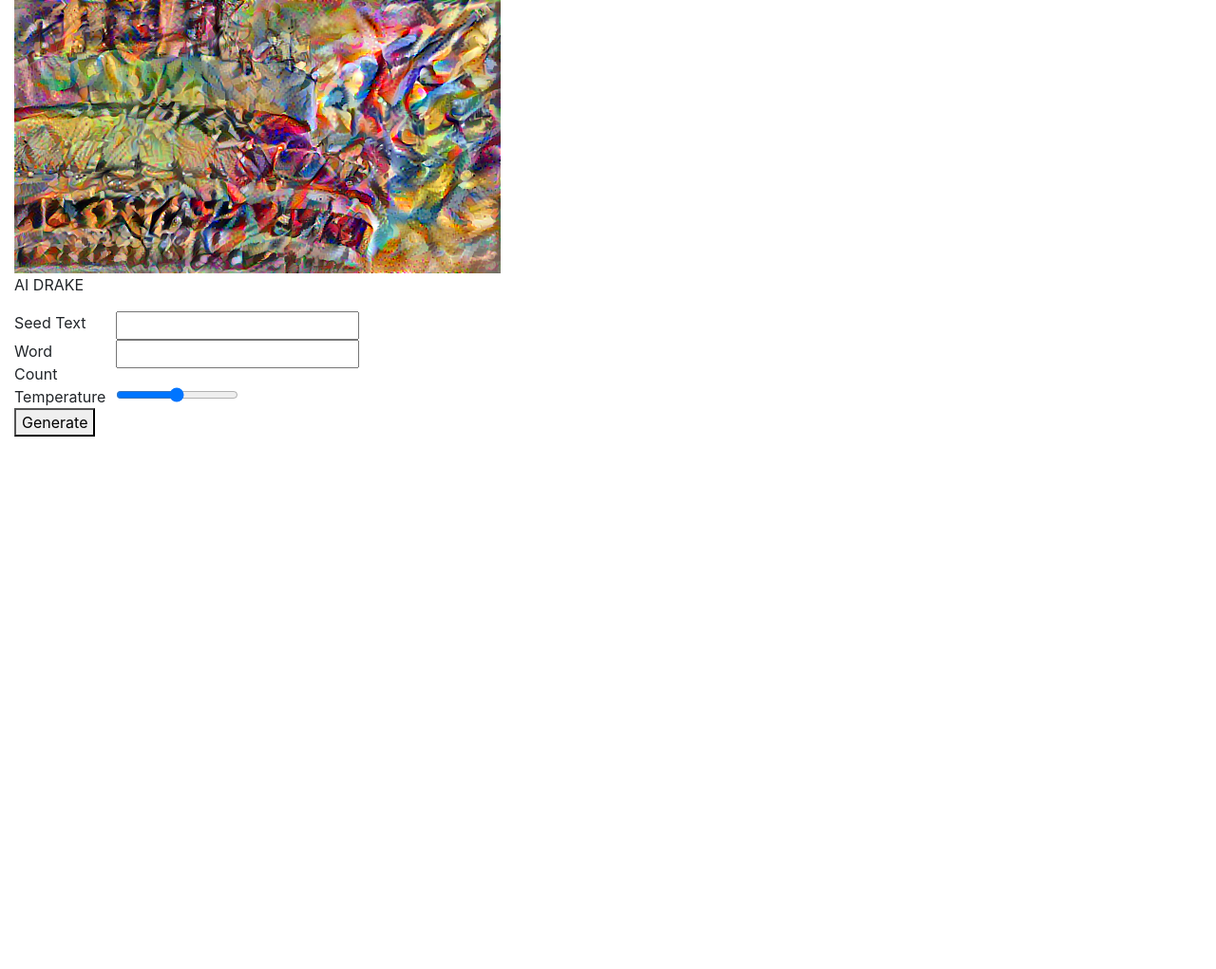
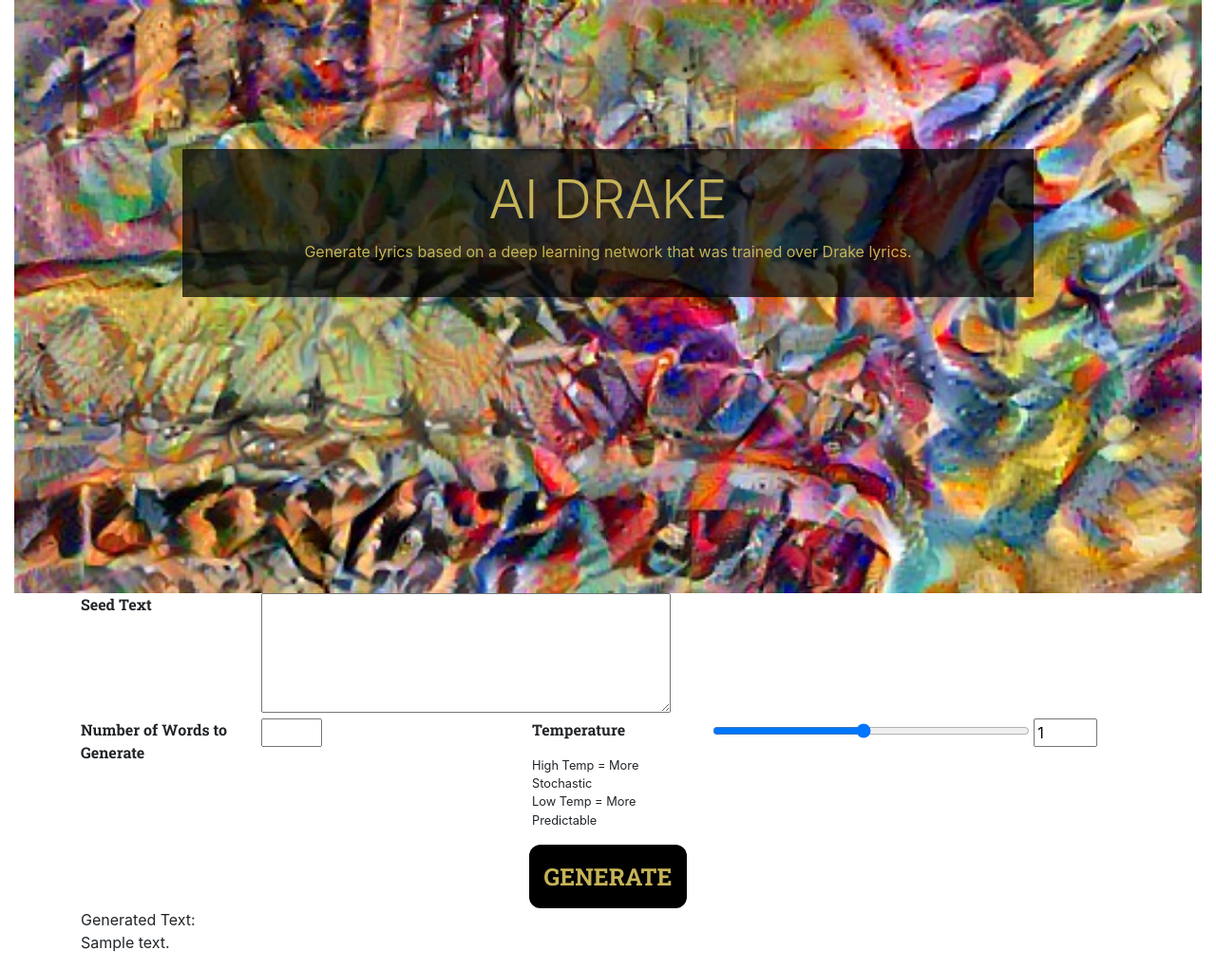
Before and after one commit to sahailee/ai_ghostwriter, a Flask app: template templates/index.html in a window 1280 px wide. Shown: the whole page at 95% size. Before the commit the page ends 460 px from the top, so only its background shows below. Run offline with Flask 2, Linux system fonts and the light colour scheme; the template is opened without the code that fills it: most values are stand-ins (such as "Sample title", 1, 10 or a date in 2020); some libraries are stand-ins or nearby versions.

Commit message:
Updated ui of website.

```diff
--- a/flask_site.py
+++ b/flask_site.py
@@ -8,16 +8,19 @@
 def index():
     if request.method == "POST":
         seed_text = request.form['seed']
-        next_words = int(request.form['count'])
+        next_words = request.form['count']
+        if seed_text is '' or next_words is '':
+            return render_template('index.html')
+        next_words = int(next_words)
         temperature = int(request.form['temp']) / 50.0
         print(temperature)
         model_name = 'model_f.h5'
-        tokenizer_name = tokenizer_verse_1 = 'tokenizer_verse_newlines_1.pickle'
+        tokenizer_name = 'tokenizer_verse_newlines_1.pickle'
         input_seq = 'input_sequence_verses_5.pickle'
         output = generate_stochastic_sampling(seed_text, next_words, temperature, model_name, tokenizer_name, input_seq)
         print(output)
         print('\n' in output)
-        return "<h1>" + output + "<h1>"
+        return render_template('index.html', generated_text=output)
 
     return render_template('index.html')
 
--- a/lyric_generation.py
+++ b/lyric_generation.py
@@ -8,7 +8,7 @@
 import os
 import pickle
 
-model_dir = '/Users/sahailjaffary//Documents/AppDevelopment/web/drakeai/model_files/'
+model_dir = 'model/'
 # Tokenizers
 tokenizer_5k = 'tokenizer_5k.pickle'
 tokenizer_full = 'tokenizer_full.pickle'
@@ -56,8 +56,7 @@
             if index == next_index:
                 output_word = word
                 break
-        if '\n' in output_word:  # For html
-            print('Word with new line: ', output_word)
+        if output_word is '\n':  # For html
             seed_text += '<br>'
         else:
             if prev_word is '\n':
--- /dev/null
+++ b/static/css/custom.css
@@ -0,0 +1,45 @@
+.carousel-caption {
+    background-color: rgba(0, 0, 0, .7);
+    color:#c5b358;
+    bottom:50%;
+}
+
+.form {
+    margin-top: 5%;
+}
+
+.input-label {
+    font-family: 'Roboto Slab', serif;
+    font-size: 100%;
+}
+
+.text-box {
+    width: 100%;
+    height: 100px;
+}
+
+.slider {
+    width: 75%;
+}
+
+.slider-value {
+    width: 25%;
+}
+
+.subtext {
+    font-size: 80%;
+}
+
+.genButton {
+    background-color: black;
+    border: none;
+    color: #c5b358;
+    padding: 15px;
+    text-align: center;
+    text-decoration: none;
+    display: inline-block;
+    font-family: 'Roboto Slab', serif;
+    font-size: 25px;
+    border-radius: 12px;
+    text-transform: uppercase;
+}
--- /dev/null
+++ b/static/js/actions.js
@@ -0,0 +1,14 @@
+var form = document.getElementById('user-input');
+
+form.addEventListener('submit', function(event) {
+    event.preventDefault();
+});
+
+// function updateSliderText(value) {
+//     document.getElementById('sliderValue').value = value;
+// }
+//
+// function updateValue(value) {
+//     print('HEYY')
+//     document.getElementById('myRange').value = value;
+// }
--- a/templates/index.html
+++ b/templates/index.html
@@ -9,50 +9,77 @@
         <link rel="stylesheet" href="https://stackpath.bootstrapcdn.com/bootstrap/4.5.0/css/bootstrap.min.css"
               integrity="sha384-9aIt2nRpC12Uk9gS9baDl411NQApFmC26EwAOH8WgZl5MYYxFfc+NcPb1dKGj7Sk"
               crossorigin="anonymous">
-
-
+        <link rel="stylesheet" href="{{ url_for('static', filename='css/custom.css')}}">
+        <link href="https://fonts.googleapis.com/css2?family=Roboto+Slab:wght@700&display=swap" rel="stylesheet">
         <title>AI DRAKE</title>
       </head>
       <body>
       <div class="container-fluid">
           <div class="row">
-                    <div class="col-lg-12">
-                        {% block content %}
-                        <img src="{{ url_for('static', filename='images/stylized-image.png')}}">
-                        <p>AI DRAKE</p>
-                        {% endblock %}
+            <div class="col-lg-12">
+                <div class="carousel-caption text-center">
+                    <h1 class="display-4">AI DRAKE</h1>
+                    <p>Generate lyrics based on a deep learning network that was trained over
+                    Drake lyrics.</p>
+                  </div>
+                {% block content %}
+                <div id="carouselExampleFade" class="carousel slide carousel-fade" data-ride="carousel">
+                  <div class="carousel-inner">
+                    <div class="carousel-item active">
+                        <img src="{{ url_for('static', filename='images/stylized-image.jpg')}}" class="d-block w-100" alt="...">
                     </div>
+                    <div class="carousel-item">
+                      <img src="{{ url_for('static', filename='images/stylized-image-2.jpg')}}" class="d-block w-100" alt="...">
+                    </div>
+                    <div class="carousel-item">
+                      <img src="{{ url_for('static', filename='images/stylized-image-3.jpg')}}" class="d-block w-100" alt="...">
+                    </div>
+                  </div>
                 </div>
+                {% endblock %}
+            </div>
+        </div>
       </div>
-        <form method="POST">
-            <div class="container-fluid">
+        <form method="POST" id="user-input">
+            <div class="container">
                 <div class="row">
-                    <div class="col-1">Seed Text</div>
-                    <div class="col-11"><input type="text" name="seed"></div>
+                    <div class="col-2 input-label">Seed Text</div>
+                    <div class="col-10"><textarea class="input-box" name="seed"
+                                                  maxlength="1000" cols="40" rows="5"></textarea></div>
                 </div>
                 <div class="row">
-                    <div class="col-1">Word Count</div>
-                    <div class="col-11"><input type="number" name="count"></div>
-                </div>
-                <div class="row">
-                    <div class="col-1">Temperature</div>
-                    <div class="col-11">
+                    <div class="col-2 input-label">Number of Words to Generate</div>
+                    <div class="col-3"><input type="number" name="count" max="1000" min="0" style="width: 25%;"></div>
+                    <div class="col-2"><p class="input-label">Temperature</p><p class="subtext">High Temp = More Stochastic<br>
+                        Low Temp = More Predictable</p></div>
+                    <div class="col-5">
                         <div class="slidecontainer">
-                            <input type="range" min="1" max="100" value="50" class="slider"
-                                   id="myRange" name="temp">
+                            <input type="range" min=".1" max="2" step= ".05" value="1" class="slider"
+                                   id="myRange" oninput="sliderValue.value=myRange.value">
+                            <span class="slider-value"><input id="sliderValue" type="number" value="1"
+                                                              min=".1" max="2" step= ".05" style="width: 15%;"
+                                                              oninput="myRange.value=sliderValue.value" name="temp"></span>
                           </div>
                     </div>
                 </div>
-
                 <div class="row">
-                    <div class="col"><button type="submit">Generate</button>
-                    </div>
+                    <div class="col-12 text-center"><button class="genButton" type="submit">Generate</button></div>
                 </div>
-    <!--            <div class="row">-->
-    <!--                <div class="col">{{generated_text}}</div>-->
-    <!--            </div>-->
             </div>
         </form>
+      <script type="text/javascript" src="{{ url_for('static', filename='js/actions.js')}}"></script>
+        <div class="container">
+            <div class="row">
+                <div class="col">Generated Text:</div>
+            </div>
+            <div class="row">
+                <div class="col">
+                    {% autoescape false %}
+                    <p>{{ generated_text }}</p>
+                    {% endautoescape %}
+                </div>
+            </div>
+        </div>
         <!-- Optional JavaScript -->
         <!-- jQuery first, then Popper.js, then Bootstrap JS -->
         <script src="https://code.jquery.com/jquery-3.5.1.slim.min.js"
```
Also changed, not shown: static/images/stylized-image-2.jpg (added), static/images/stylized-image-3.jpg (added), static/images/stylized-image.jpg (added), static/images/stylized-image.png (deleted), 2 other files.
